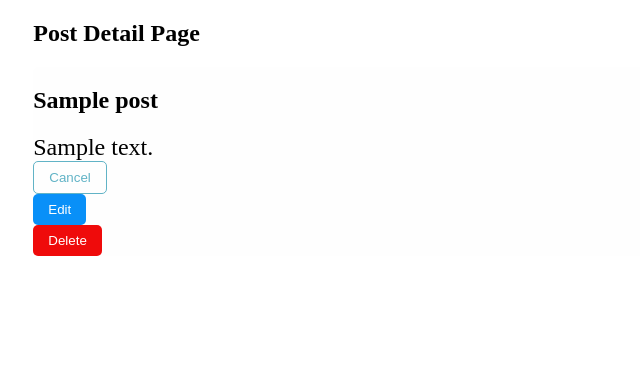
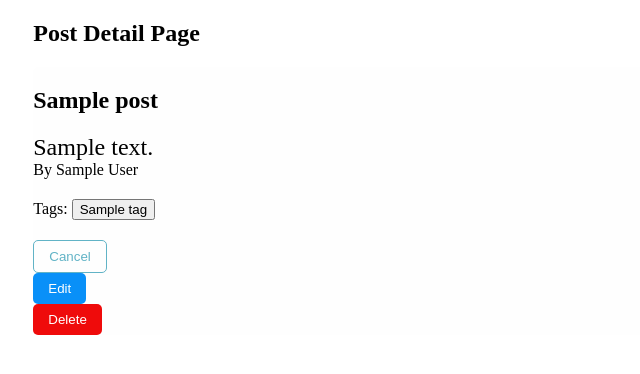
Before and after one commit to laurenanne/blogly, a Flask app: page /posts/1 in a window 1280 px wide. Shown: the top 374 px of the page, without its empty margins (0-640 px from the left). Run offline with Flask 3, Linux system fonts and the light colour scheme; tables that the repository leaves empty hold one stand-in row (Sample ...).

Commit message:
tag updates

```diff
--- a/app.py
+++ b/app.py
@@ -44,7 +44,7 @@ def new_user():
     last_name = request.form['last_name']
     image_url = request.form['image_url']
 
-    if (first_name == "" or last_name == ""):
+    if (first_name is "" or last_name is ""):
         flash('Must submit full name')
         return redirect('/users/new')
 
@@ -93,10 +93,15 @@ def update_user(user_id):
     user.last_name = request.form['last_name']
     user.image_url = request.form['image_url']
 
-    db.session.add(user)
-    db.session.commit()
+    if (user.first_name is "" or user.last_name is ""):
+        flash('Must submit full name')
+        return redirect(f'/users/{user_id}/edit')
 
-    return redirect('/users')
+    else:
+        db.session.add(user)
+        db.session.commit()
+
+        return redirect('/users')
 
 
 """routes for posts"""
@@ -105,31 +110,33 @@ def update_user(user_id):
 @app.route('/users/<int:user_id>/posts/new')
 def show_post_form(user_id):
     user = User.query.get_or_404(user_id)
-    return render_template('post-form.html', user=user)
+    tags = Tag.query.all()
+    return render_template('post-form.html', user=user, tags=tags)
 
 
 @app.route('/users/<int:user_id>/posts/new', methods=['POST'])
 def new_post(user_id):
     title = request.form['title']
     content = request.form['content']
+    tag_list = [int(num) for num in request.form.getlist('tags')]
+    tags = Tag.query.filter(Tag.id.in_(tag_list)).all()
 
-    if (title == ""):
+    if (title is ""):
         flash('Your post must have a title')
         return redirect(f'/users/{user_id}/posts/new')
 
-    if (content == ""):
+    if (content is ""):
         flash('Your post must have content')
         return redirect(f'/users/{user_id}/posts/new')
 
     else:
         new_post = Post(title=title,
-                        content=content, user_key=user_id)
+                        content=content, user_key=user_id, tags=tags)
 
-        with app.app_context():
-            db.session.add(new_post)
-            db.session.commit()
+        db.session.add(new_post)
+        db.session.commit()
 
-            return redirect(f'/posts/{new_post.id}')
+        return redirect(f'/posts/{new_post.id}')
 
 
 @app.route('/posts/<int:post_id>')
@@ -142,8 +149,9 @@ def show_post(post_id):
 @app.route('/posts/<int:post_id>/edit')
 def edit_post(post_id):
     post = Post.query.get_or_404(post_id)
+    tags = Tag.query.all()
 
-    return render_template('edit-post.html', post=post)
+    return render_template('edit-post.html', post=post, tags=tags)
 
 
 @app.route('/posts/<int:post_id>/delete', methods=["POST"])
@@ -164,9 +172,20 @@ def update_post(post_id):
 
     post.title = request.form['title']
     post.content = request.form['content']
+    tag_list = [int(num) for num in request.form.getlist('tags')]
+    post.tags = Tag.query.filter(Tag.id.in_(tag_list)).all()
 
-    db.session.add(post)
-    db.session.commit()
+    if (post.title is ""):
+        flash('Your post must have a title')
+        return redirect(f'/posts/{post_id}/edit')
+
+    if (post.content is ""):
+        flash('Your post must have content')
+        return redirect(f'/posts/{post_id}/edit')
+
+    else:
+        db.session.add(post)
+        db.session.commit()
 
     return redirect(f'/posts/{post.id}')
 
@@ -196,7 +215,7 @@ def display_tag_form():
 def show_tag():
     name = request.form['name']
 
-    if (name == ""):
+    if (name is ""):
         flash('Your tag cannot be blank')
         return redirect(f'/tags/new')
 
--- a/models.py
+++ b/models.py
@@ -40,7 +40,7 @@ class Post(db.Model):
     # post_tag = db.relationship('PostTag',
     #    backref = 'post')
 
-    post_t = db.relationship('Tag', secondary="post_tags", backref="post")
+    tags = db.relationship('Tag', secondary="post_tags", backref="posts")
 
     def __repr__(self):
         p = self
@@ -53,8 +53,6 @@ class Tag(db.Model):
     id = db.Column(db.Integer, primary_key=True, autoincrement=True)
     name = db.Column(db.String(50), unique=True, nullable=False)
 
-    p = db.relationship('PostTag', backref='t')
-
 
 class PostTag(db.Model):
     __tablename__ = 'post_tags'
--- a/templates/edit-post.html
+++ b/templates/edit-post.html
@@ -15,9 +15,9 @@
             <input type="text" name="content" value="{{post.content}}">
         </div>
         <div>
-            {%for tag in post.post_t%}
-            <input type="checkbox" name="{{tag.name}}">
-            <label for="{{tag.name}}">{{tag.name}}</label>
+            {%for tag in tags%}
+            <input type="checkbox" name="tags" value="{{tag.id}}" {% if tag in post.tags%} checked {%endif%}>
+            <label for="tags">{{tag.name}}</label>
             {%endfor%}
         </div>
 
--- a/templates/list.html
+++ b/templates/list.html
@@ -13,5 +13,9 @@
     <button class="btn btn-form">Add user</button>
 </form>
 
+<form action="/tags">
+    <button class="btn btn-cancel">Tags</button>
+</form>
+
 
 {% endblock %}
--- a/templates/posts.html
+++ b/templates/posts.html
@@ -8,7 +8,16 @@
     <h2>{{post.title}}</h2>
     <p>{{post.content}}</p>
 
-    <p class="author"></p>
+    <div class="author">
+        By {{post.user.first_name}} {{post.user.last_name}}
+    </div>
+
+    <div>
+        Tags:
+        {% for tag in post.tags%}
+        <button>{{tag.name}}</button>
+        {%endfor%}
+    </div>
 
     <form action="/users/{{post.user_key}}" method="GET">
         <button class="btn btn-cancel">Cancel</button>
```
Also changed, not shown: templates/post-form.html (+7 -0 lines).
